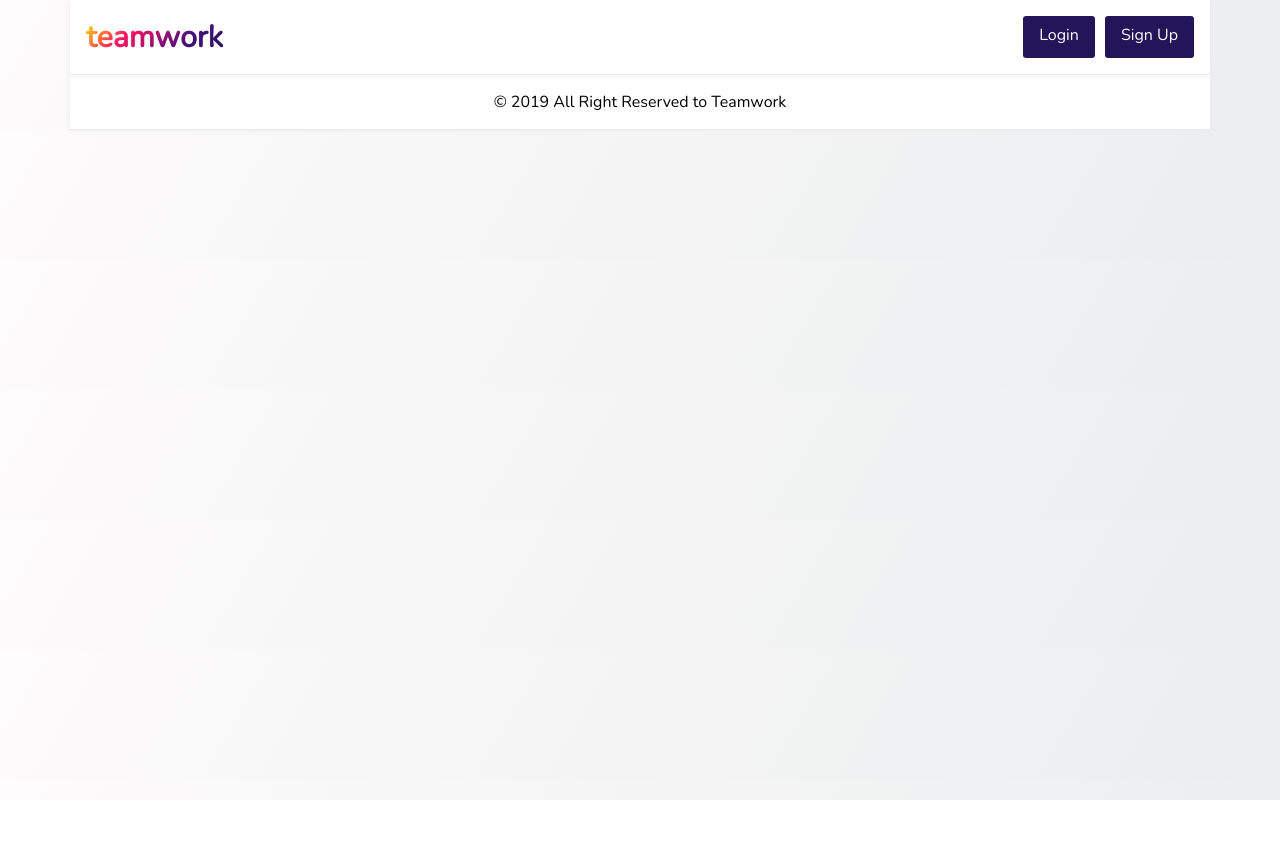
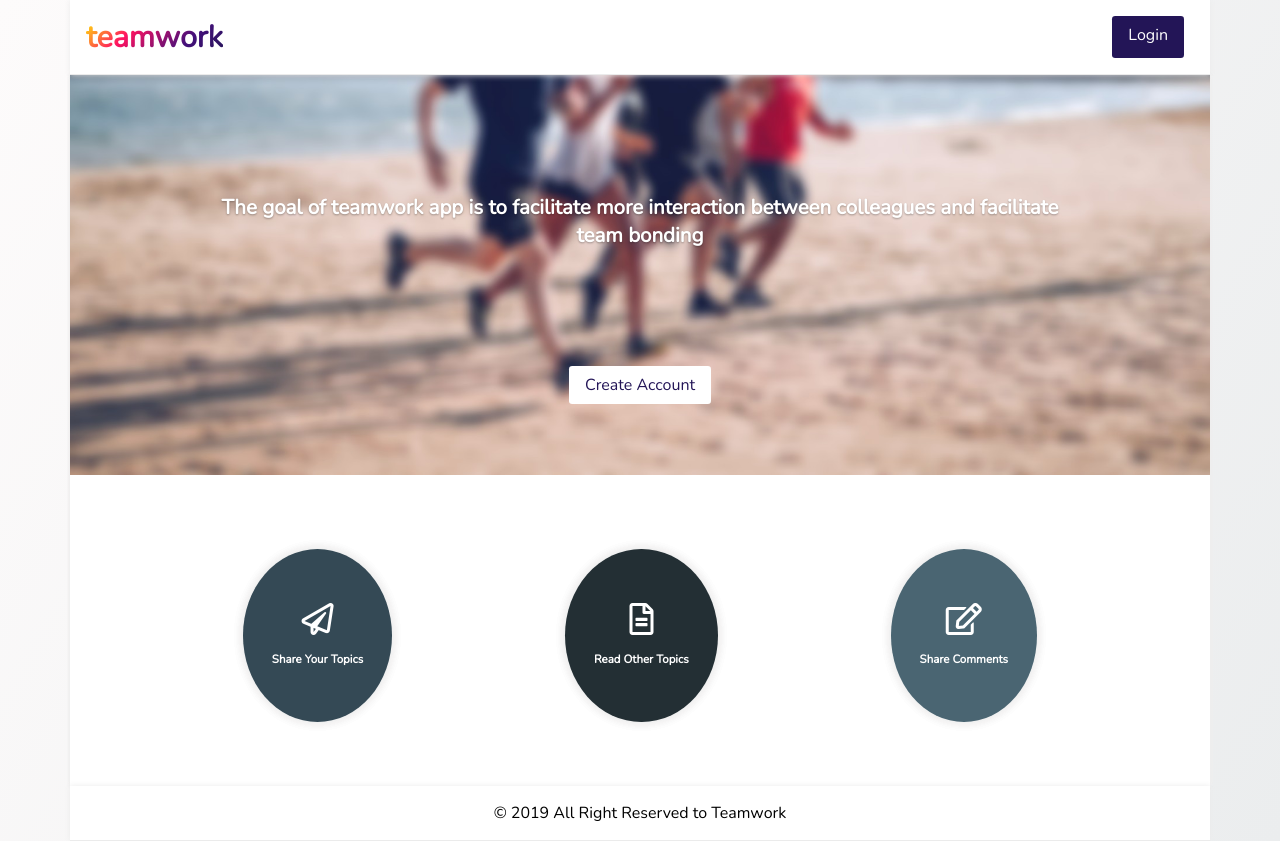
Before and after one commit to hirwaf/teamwork, a plain HTML site: page UI/index.html in a window 1280 px wide. Before the commit the page ends 800 px from the top, so only its background shows below. Drawn offline with nearby package versions, Linux system fonts and the light colour scheme.

Commit message:
feature(home-style):Design home page

```diff
--- /dev/null
+++ b/UI/css/home.css
@@ -0,0 +1,68 @@
+header {
+    border-bottom: 0 solid #ebebeb;
+    box-shadow: 0 0 0 #ebebeb;
+}
+
+.banner {
+    background-image: url("../assets/images/home_banner_bg.jpeg");
+    background-attachment: fixed;
+    background-size: cover;
+    background-origin: padding-box;
+    background-position: bottom center;
+    background-repeat: no-repeat;
+    background-clip: content-box;
+    height: 25rem;
+}
+
+main section:first-child h1 {
+    color: #FFFFFF !important;
+    text-shadow: 0 1px 2px rgba(0, 0, 0, .3);
+    font-weight: 800;
+}
+
+main section h2 {
+    margin-left: auto;
+    margin-right: auto;
+    /*color: rgba(255, 221, 153, 1);*/
+    color: #FFFFFF;
+    text-shadow: 0 1px 2px rgba(0, 0, 0, .3);
+    font-weight: 800;
+    font-size: 1.6vmax;
+    /*background-color: rgba(0,0,0, .1);*/
+}
+
+main section:first-child .button {
+    background-color: #FFFFFF !important;
+    color: #231557;
+}
+
+main section.services > div {
+    margin-top: 4rem;
+    margin-bottom: 4rem;
+    padding: 3.4rem 1.8rem;
+    text-wrap: initial;
+    border-radius: 50%;
+    color: #FFFFFF;
+    background-color: rgba(95, 54, 119, 1);
+}
+main section.services > div:first-child {
+    background-color: #344955;
+}
+
+main section.services > div:nth-child(2) {
+    background-color: #232F34;
+}
+
+main section.services > div:last-child {
+    background-color: #4A6572;
+}
+
+main section.services > div > i {
+    font-size: 2.5vmax;
+    margin-bottom: 1rem;
+    font-weight: 300;
+}
+main section.services > div > b {
+    font-weight: 600;
+    font-size: .9vmax;
+}
--- a/UI/index.html
+++ b/UI/index.html
@@ -4,6 +4,7 @@
     <meta charset="UTF-8">
     <title>Teamwork</title>
     <link rel="stylesheet" href="./css/style.css" media="all">
+    <link rel="stylesheet" href="./css/home.css" media="all">
 </head>
 <body>
 <div class="container">
@@ -11,10 +12,31 @@
         <div class="title left"><a href="./index.html">teamwork</a></div>
         <div class="flex flex-row right space-evenly">
             <a href="./pages/login.html" class="button margin-horizontal-10 primary-color">Login</a>
-            <a href="./pages/signup.html" class="button primary-color">Sign Up</a>
         </div>
     </footer>
-    <main class="flex-column space-between color-white shadow"></main>
+    <main class="flex-column space-between color-white shadow">
+        <section class="flex flex-column banner space-evenly content-center text-center margin-bottom-10">
+            <h2 class="width-75 padding-30">The goal of teamwork app is to facilitate more interaction between
+                colleagues and facilitate team bonding</h2>
+            <div class="flex flex-row right space-evenly">
+                <a href="./pages/signup.html" class="button primary-color">Create Account</a>
+            </div>
+        </section>
+        <section class="flex flex-row services space-evenly content-center">
+            <div class="flex flex-column content-center text-center shadow-12">
+                <i class="fas fa-paper-plane"></i>
+                <b>Share Your Topics</b>
+            </div>
+            <div class="flex flex-column content-center text-center shadow-12">
+                <i class="fas fa-file-alt"></i>
+                <b>Read Other Topics</b>
+            </div>
+            <div class="flex flex-column content-center text-center shadow-12">
+                <i class="fas fa-edit"></i>
+                <b>Share Comments</b>
+            </div>
+        </section>
+    </main>
     <footer class="flex flex-row content-center">
         <div class="">© 2019 All Right Reserved to Teamwork</div>
     </footer>
```
Also changed, not shown: UI/assets/images/home_banner_bg.jpeg (added).
